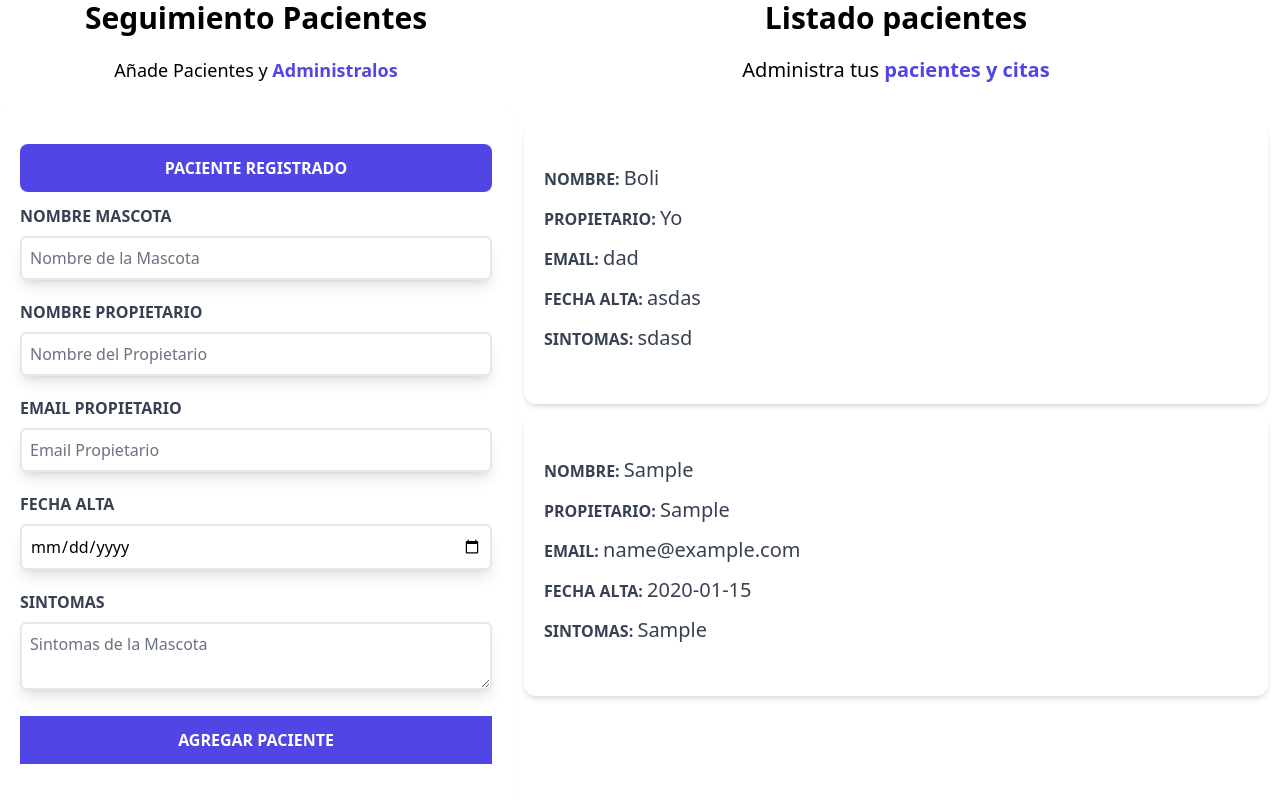
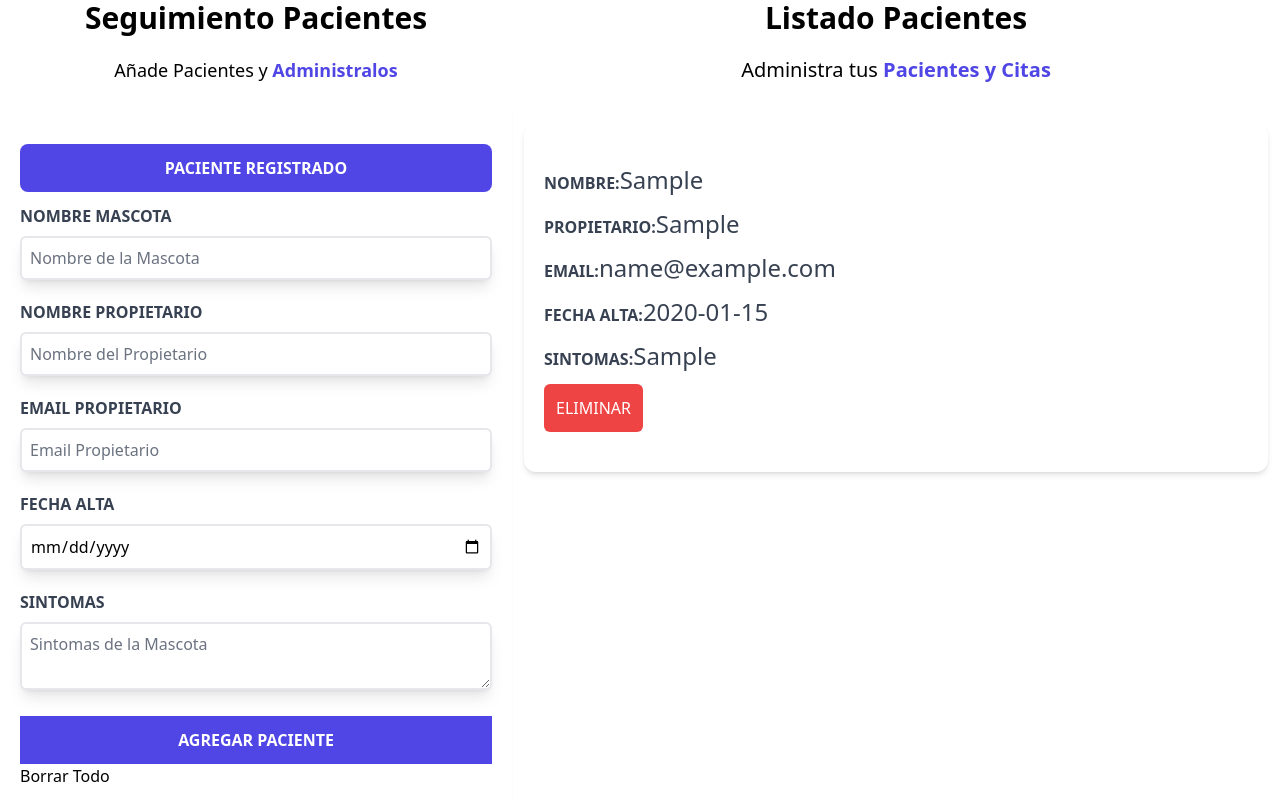
Before and after one commit to Boli27/VeterinariaReact, a React (Vite) app: page / in a window 1280 px wide. Both pictures are taken after typing "Sample", "Sample", "name@example.com", "2020-01-15", "Sample" into the empty fields and a click on the input "Agregar Paciente". Shown: the part 224-1024 px from the top of the page. Built offline with nearby package versions, Linux system fonts and the light colour scheme.

Commit message:
Creacion de la funcionalidad eliminar y actualizacion de todo el proyecto

```diff
--- a/src/App.jsx
+++ b/src/App.jsx
@@ -1,29 +1,34 @@
-import { useState } from "react"
+import { useState, useEffect } from "react"
+import ListadoPacientes from "./components/ListadoPacientes"
 import Formulario from "./components/Formulario"
 import Header from "./components/Header"
-import ListadoPacientes from "./components/ListadoPacientes"
 
 function App() {
 
-  const[pacientes,setPacientes]= useState(
-    [
-      {
-        nombre:"Boli",
-        propietario:"Yo",
-        email:"dad",
-        fecha:"asdas",
-        sintomas:"sdasd"
-      }
-    ]
-    )
+  const [pacientes, setPacientes] = useState(
+    JSON.parse(localStorage.getItem("pacientes")) || []
+  )
+
+  const guardar = () => {
+    localStorage.setItem("pacientes", JSON.stringify(pacientes))
+  }
+
+  const borrarLocal = ()=>{
+    localStorage.removeItem("pacientes")
+    setPacientes([]);
+  }
+
+  useEffect(() => {
+    guardar()
+  }, [pacientes])
 
   return (
     <div className="container mx-auto mt-20">
       <Header />
 
       <div className="mt-12 md:flex">
-        <Formulario pacientes={pacientes} setPacientes={setPacientes}/>
-        <ListadoPacientes pacientes={pacientes}/>
+        <Formulario pacientes={pacientes} setPacientes={setPacientes} borrarLocal={borrarLocal}/>
+        <ListadoPacientes pacientes={pacientes} setPacientes={setPacientes}/>
       </div>
 
     </div>
--- a/src/components/Formulario.jsx
+++ b/src/components/Formulario.jsx
@@ -1,37 +1,30 @@
-import { useEffect, useState } from "react"
+import { useState } from "react"
 import Alerta from "./Alerta";
-const Formulario = ({ pacientes, setPacientes }) => {
 
+const Formulario = ({ pacientes, setPacientes, borrarLocal}) => {
 
     const [nombre, setNombre] = useState("");
-    const [propietario, setNombrepropietario] = useState("");
+    const [propietario, setPropietario] = useState("");
     const [email, setEmail] = useState("");
-    const [fecha, setFecha] = useState("");
+    const [alta, setAlta] = useState("");
     const [sintomas, setSintomas] = useState("");
-    const [alerta, setAlerta] = useState({});
+    const [alerta, setAlerta] = useState({})
 
-    // principales hooks que aprender
-    // useState, useEffect, useMemo = useCallback, useReducer, useRef
-    useEffect(() => {
-        console.log(1)
-    }, [])
-    //variable creada como objeto o algo asi
+    const handleSubmit = (e) => {
+        e.preventDefault();
 
-    //eventos unicos de react, en este caso una alerta el cual ubicaremos en el formulario para enviar.
-    //aqui hacemos uso de la alerta que creamos en nuestro componente Alertar.
-    const handlesubmit = (e) => {
-        e.preventDefault(); //funcionalidad para que la pagina no se reestablesca
-
-        if ([nombre, propietario, email, fecha, sintomas].includes("")) {
+        if ([nombre, propietario, email, alta, sintomas].includes("")) {
             return setAlerta({
                 error: true,
-                mensaje: "Tienes que llenar todos los campos"
+                mensaje: "Debes llenar todos los campos"
             })
         }
+
         setAlerta({
             error: false,
             mensaje: "Paciente registrado"
         })
+
         setPacientes(
             [
                 ...pacientes,
@@ -39,21 +32,21 @@ const Formulario = ({ pacientes, setPacientes }) => {
                     nombre,
                     propietario,
                     email,
-                    fecha,
+                    alta,
                     sintomas
                 }
             ]
+        )
 
-        )
-        //forma para hacer que el formulario quede vacion posterior al envio de uno
         setNombre("")
-        setNombrepropietario("")
+        setPropietario("")
         setEmail("")
-        setFecha("")
+        setAlta("")
         setSintomas("")
     }
 
     const { mensaje } = alerta;
+
     return (
         <div className="md:w-1/2 lg:w-2/5">
             <h2 className="font-black text-3xl text-center">Seguimiento Pacientes</h2>
@@ -61,58 +54,46 @@ const Formulario = ({ pacientes, setPacientes }) => {
             <p className="text-lg mt-5 text-center mb-5">Añade Pacientes y <span className="text-indigo-600 font-bold">Administralos</span></p>
 
             <form className="bg-white shadow-sm rounded-lg py-10 px-5"
-                onSubmit={handlesubmit}//instancia en la que llamamos la alerta de enviar para el formulario
+                onSubmit={handleSubmit}
             >
-                {mensaje && (<Alerta error={alerta.error} mensaje={mensaje} />
-                )}
+
+                {mensaje && (<Alerta error={alerta.error} mensaje={mensaje} />)}
 
                 <div className="mb-5">
                     <label htmlFor="nombre" className="block text-gray-700 uppercase font-bold">Nombre Mascota</label>
-                    <input type="text" className="shadow-lg border-2 w-full p-2 mt-2 placeholder-gray-500 rounded-md" placeholder="Nombre de la Mascota"
-                        name="nombre" id="nombre" onChange={
-                            e => {
-                                setNombre(e.target.value)
-                            }}/*Este ultimo fragmento nos permte ingresar informacion a la constante de nombre*/ value={nombre} />
+                    <input type="text" className="shadow-lg border-2 w-full p-2 mt-2 placeholder-gray-500 rounded-md" placeholder="Nombre de la Mascota" name="nombre" id="nombre"
+                        onChange={(e) => {
+                            setNombre(e.target.value)
+                        }
+                        }
+                        value={nombre} />
                 </div>
 
                 <div className="mb-5">
                     <label htmlFor="propietario" className="block text-gray-700 uppercase font-bold">Nombre Propietario</label>
-                    <input type="text" className="shadow-lg border-2 w-full p-2 mt-2 placeholder-gray-500 rounded-md" placeholder="Nombre del Propietario"
-                        name="propietario" id="propietario" onChange={
-                            e => {
-                                setNombrepropietario(e.target.value)
-                            }} value={propietario} />
+                    <input type="text" className="shadow-lg border-2 w-full p-2 mt-2 placeholder-gray-500 rounded-md" placeholder="Nombre del Propietario" name="propietario" id="propietario" onChange={e => { setPropietario(e.target.value) }} value={propietario} />
                 </div>
 
                 <div className="mb-5">
                     <label htmlFor="email" className="block text-gray-700 uppercase font-bold">Email Propietario</label>
-                    <input type="email" className="shadow-lg border-2 w-full p-2 mt-2 placeholder-gray-500 rounded-md" placeholder="Email Propietario"
-                        name="email" id="email" onChange={
-                            e => {
-                                setEmail(e.target.value)
-                            }} value={email} />
+                    <input type="email" className="shadow-lg border-2 w-full p-2 mt-2 placeholder-gray-500 rounded-md" placeholder="Email Propietario" name="email" id="email" value={email}
+                        onChange={e => setEmail(e.target.value)} />
                 </div>
 
                 <div className="mb-5">
                     <label htmlFor="fecha_alta" className="block text-gray-700 uppercase font-bold">Fecha Alta</label>
-                    <input type="date" className="shadow-lg border-2 w-full p-2 mt-2 placeholder-gray-500 rounded-md"
-                        name="fecha_alta" id="fecha_alta" onChange={
-                            e => {
-                                setFecha(e.target.value)
-                            }} value={fecha} />
+                    <input type="date" className="shadow-lg border-2 w-full p-2 mt-2 placeholder-gray-500 rounded-md" name="fecha_alta" id="fecha_alta" value={alta} onChange={e => { setAlta(e.target.value) }} />
                 </div>
 
                 <div className="mb-5">
                     <label htmlFor="sintomas" className="block text-gray-700 uppercase font-bold">Sintomas</label>
-                    <textarea className="shadow-lg border-2 w-full p-2 mt-2 placeholder-gray-500 rounded-md" placeholder="Sintomas de la Mascota"
-                        name="sintomas" id="sintomas" onChange={
-                            e => {
-                                setSintomas(e.target.value)
-                            }} value={sintomas} />
+                    <textarea className="shadow-lg border-2 w-full p-2 mt-2 placeholder-gray-500 rounded-md" placeholder="Sintomas de la Mascota" name="sintomas" id="sintomas" value={sintomas} onChange={e => setSintomas(e.target.value)} />
                 </div>
 
                 <input type="submit" className="bg-indigo-600 w-full p-3 text-white uppercase font-bold hover:bg-indigo-700 hover:cursor-pointer transition-all" value="Agregar Paciente" />
 
+
+                <input type="button" value="Borrar Todo" onClick={borrarLocal} />
             </form>
 
         </div>
--- a/src/components/ListadoPacientes.jsx
+++ b/src/components/ListadoPacientes.jsx
@@ -1,20 +1,29 @@
-import Pacientes from "./Pacientes"
+import Paciente from "./Paciente";
 
-const ListadoPacientes = ({pacientes}) => {
-    return(
+const ListadoPacientes = ({ pacientes, setPacientes }) => {
+    return (
         <div className="md:w-1/2 lg:w-3/5 md:h-screen overflow-y-scroll">
-            <h2 className="font-black text-3xl text-center">Listado pacientes</h2>
-            <p className="text-xl mt-5 mb-10 text-center">Administra tus
-            <span className="text-indigo-600 font-bold"> pacientes y citas</span> </p>
+            <h2 className="font-black text-3xl text-center">Listado Pacientes</h2>
+            <p className="text-xl mt-5 mb-10 text-center">Administra tus <span className="text-indigo-600 font-bold">Pacientes y Citas</span></p>
 
             {
-                pacientes.map(pacientes=>(
-                    <Pacientes pacientes={pacientes}/>
-                ))
+                pacientes.length === 0 ?
+                    <div className="bg-red-500 p-5 text-center mt-2 ml-10 rounded-xl">
+                        <p className="text-white text-xl uppercase">Aún no hay pacientes registrados</p>
+                    </div> :
+                    pacientes.map((paciente, index) => (
+                        <Paciente
+                            key={index}
+                            paciente={{ ...paciente, id: index }}
+                            pacientes={pacientes}
+                            setPacientes={setPacientes}
+                        />
+                    ))
             }
+
         </div>
 
     )
 }
 
-export default ListadoPacientes
+export default ListadoPacientes;
--- /dev/null
+++ b/src/components/Paciente.jsx
@@ -0,0 +1,34 @@
+const Paciente = ({ paciente, pacientes, setPacientes }) => {
+
+    const { nombre, propietario, email, alta, sintomas, id } = paciente
+
+    const eliminarPaciente = (id) => {
+        const pacientesActualizados = pacientes.filter((pacienteState, index) => index !== id);
+
+        setPacientes(pacientesActualizados)
+    }
+
+    return (
+        <div className="m-3 bg-white shadow-md px-5 py-10 rounded-xl">
+            <p className="font-bold mb-3 text-gray-700 uppercase">Nombre:
+                <span className="text-2xl font-normal normal-case">{nombre}</span>
+            </p>
+            <p className="font-bold mb-3 text-gray-700 uppercase">Propietario:
+                <span className="text-2xl font-normal normal-case">{propietario}</span>
+            </p>
+            <p className="font-bold mb-3 text-gray-700 uppercase">EmaiL:
+                <span className="text-2xl font-normal normal-case">{email}</span>
+            </p>
+            <p className="font-bold mb-3 text-gray-700 uppercase">Fecha Alta:
+                <span className="text-2xl font-normal normal-case">{alta}</span>
+            </p>
+            <p className="font-bold mb-3 text-gray-700 uppercase">Sintomas:
+                <span className="text-2xl font-normal normal-case">{sintomas}</span>
+            </p>
+
+            <button type="button" className="bg-red-500 p-3 text-white rounded-md uppercase hover:bg-red-600" onClick={() => { eliminarPaciente(id) }}>Eliminar</button>
+        </div>
+    )
+}
+
+export default Paciente;
--- a/src/components/Pacientes.jsx
+++ /dev/null
@@ -1,17 +0,0 @@
-
-
-const Pacientes = ({pacientes}) => {
-    const{nombre,propietario,email,fecha,sintomas}=pacientes
-    return(
-        <div className="m-3 bg-white shadow-md px-5 py-10 rounded-xl">
-            <p className="font-bold mb-3 text-gray-700 uppercase">Nombre: <span className="text-xl font-normal normal-case">{nombre}</span></p>
-            <p className="font-bold mb-3 text-gray-700 uppercase">Propietario: <span className="text-xl font-normal normal-case">{propietario}</span></p>
-            <p className="font-bold mb-3 text-gray-700 uppercase">Email: <span className="text-xl font-normal normal-case">{email}</span></p>
-            <p className="font-bold mb-3 text-gray-700 uppercase">Fecha alta: <span className="text-xl font-normal normal-case">{fecha}</span></p>
-            <p className="font-bold mb-3 text-gray-700 uppercase">Sintomas: <span className="text-xl font-normal normal-case">{sintomas}</span></p>
-        </div>
-
-    )
-}
-
-export default Pacientes
```
